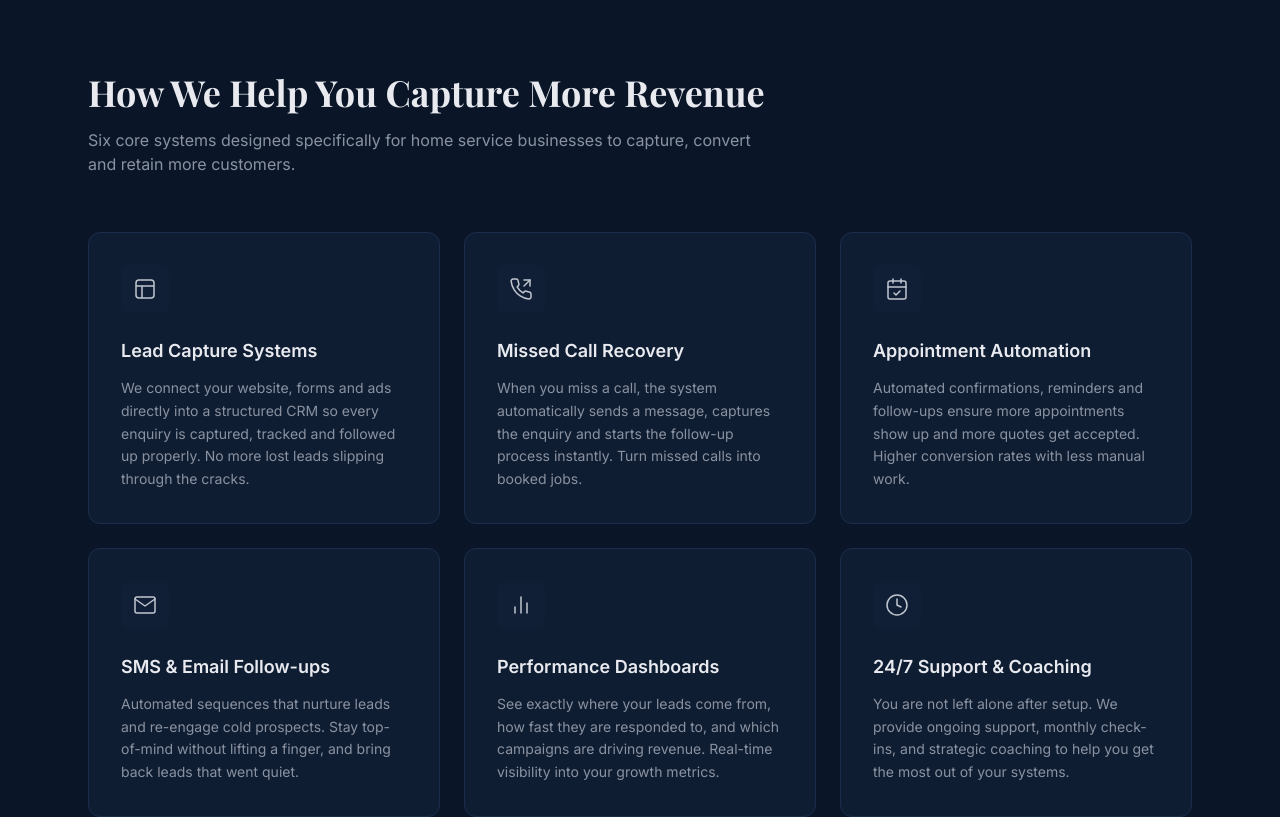
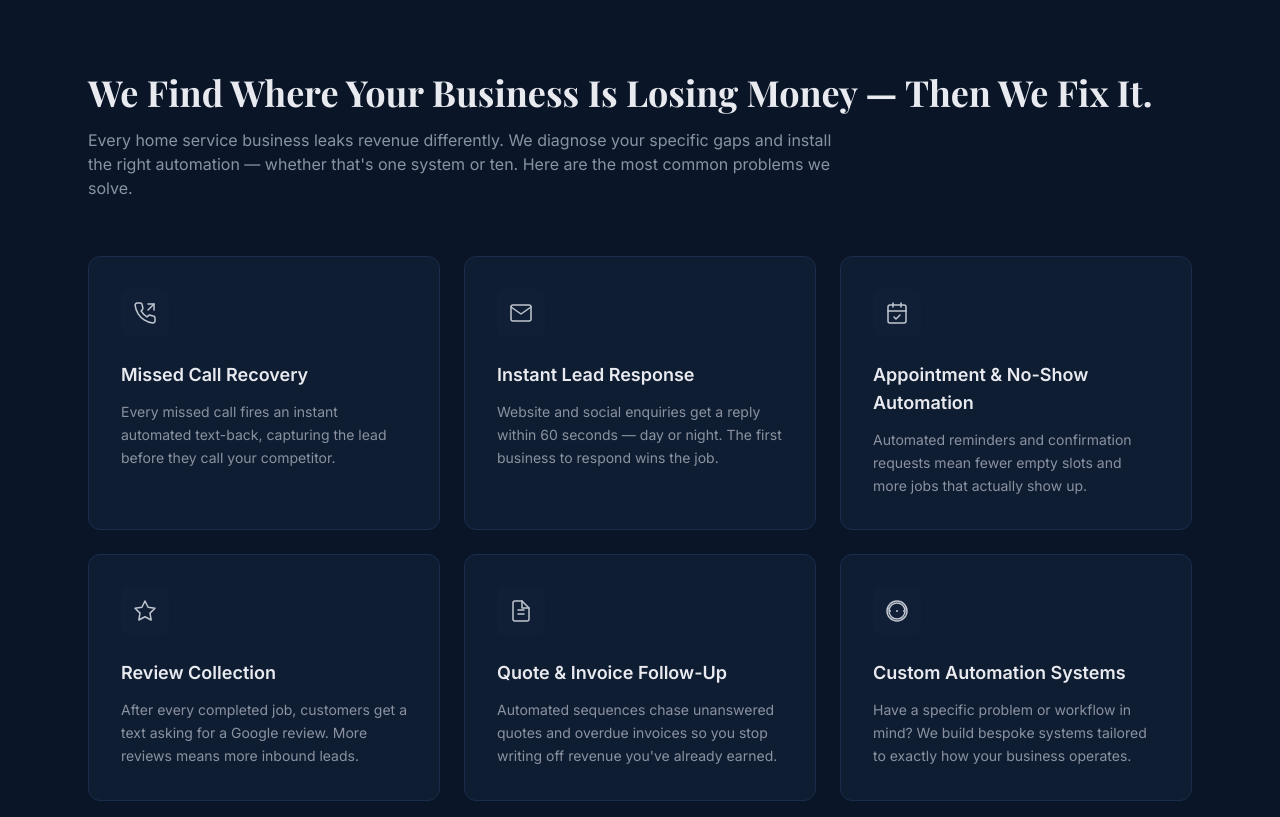
Before and after one commit to helloplatinummarketing-png/v0-platinum-marketing-agency, a Next.js app: page / in a window 1280 px wide. Shown: the part 1660-2477 px from the top of the page. Built offline with nearby package versions, Linux system fonts and the light colour scheme; a web font is replaced by a local one.

Commit message:
feat: update services section with new heading and cards
Replace services section with new heading, subheading, and cards.

```diff
--- a/components/services.tsx
+++ b/components/services.tsx
@@ -1,19 +1,8 @@
 const services = [
-  {
-    title: "Lead Capture Systems",
-    description:
-      "We connect your website, forms and ads directly into a structured CRM so every enquiry is captured, tracked and followed up properly. No more lost leads slipping through the cracks.",
-    icon: (
-      <svg width="24" height="24" viewBox="0 0 24 24" fill="none" className="text-primary">
-        <rect x="3" y="3" width="18" height="18" rx="3" stroke="currentColor" strokeWidth="1.5" />
-        <path d="M3 9h18M9 9v12" stroke="currentColor" strokeWidth="1.5" />
-      </svg>
-    ),
-  },
   {
     title: "Missed Call Recovery",
     description:
-      "When you miss a call, the system automatically sends a message, captures the enquiry and starts the follow-up process instantly. Turn missed calls into booked jobs.",
+      "Every missed call fires an instant automated text-back, capturing the lead before they call your competitor.",
     icon: (
       <svg width="24" height="24" viewBox="0 0 24 24" fill="none" className="text-primary">
         <path
@@ -29,21 +18,9 @@ const services = [
     ),
   },
   {
-    title: "Appointment Automation",
+    title: "Instant Lead Response",
     description:
-      "Automated confirmations, reminders and follow-ups ensure more appointments show up and more quotes get accepted. Higher conversion rates with less manual work.",
-    icon: (
-      <svg width="24" height="24" viewBox="0 0 24 24" fill="none" className="text-primary">
-        <rect x="3" y="4" width="18" height="18" rx="2" stroke="currentColor" strokeWidth="1.5" />
-        <path d="M16 2v4M8 2v4M3 10h18" stroke="currentColor" strokeWidth="1.5" strokeLinecap="round" />
-        <path d="M9 16l2 2 4-4" stroke="currentColor" strokeWidth="1.5" strokeLinecap="round" strokeLinejoin="round" />
-      </svg>
-    ),
-  },
-  {
-    title: "SMS & Email Follow-ups",
-    description:
-      "Automated sequences that nurture leads and re-engage cold prospects. Stay top-of-mind without lifting a finger, and bring back leads that went quiet.",
+      "Website and social enquiries get a reply within 60 seconds — day or night. The first business to respond wins the job.",
     icon: (
       <svg width="24" height="24" viewBox="0 0 24 24" fill="none" className="text-primary">
         <path
@@ -58,27 +35,49 @@ const services = [
     ),
   },
   {
-    title: "Performance Dashboards",
+    title: "Appointment & No-Show Automation",
     description:
-      "See exactly where your leads come from, how fast they are responded to, and which campaigns are driving revenue. Real-time visibility into your growth metrics.",
+      "Automated reminders and confirmation requests mean fewer empty slots and more jobs that actually show up.",
     icon: (
       <svg width="24" height="24" viewBox="0 0 24 24" fill="none" className="text-primary">
-        <path d="M18 20V10M12 20V4M6 20v-6" stroke="currentColor" strokeWidth="1.5" strokeLinecap="round" strokeLinejoin="round" />
+        <rect x="3" y="4" width="18" height="18" rx="2" stroke="currentColor" strokeWidth="1.5" />
+        <path d="M16 2v4M8 2v4M3 10h18" stroke="currentColor" strokeWidth="1.5" strokeLinecap="round" />
+        <path d="M9 16l2 2 4-4" stroke="currentColor" strokeWidth="1.5" strokeLinecap="round" strokeLinejoin="round" />
       </svg>
     ),
   },
   {
-    title: "24/7 Support & Coaching",
+    title: "Review Collection",
     description:
-      "You are not left alone after setup. We provide ongoing support, monthly check-ins, and strategic coaching to help you get the most out of your systems.",
+      "After every completed job, customers get a text asking for a Google review. More reviews means more inbound leads.",
     icon: (
       <svg width="24" height="24" viewBox="0 0 24 24" fill="none" className="text-primary">
-        <path
-          d="M12 22c5.523 0 10-4.477 10-10S17.523 2 12 2 2 6.477 2 12s4.477 10 10 10z"
-          stroke="currentColor"
-          strokeWidth="1.5"
-        />
-        <path d="M12 6v6l4 2" stroke="currentColor" strokeWidth="1.5" strokeLinecap="round" strokeLinejoin="round" />
+        <path d="M12 2l3.09 6.26L22 9.27l-5 4.87 1.18 6.88L12 17.77l-6.18 3.25L7 14.14 2 9.27l6.91-1.01L12 2z" stroke="currentColor" strokeWidth="1.5" strokeLinecap="round" strokeLinejoin="round" />
+      </svg>
+    ),
+  },
+  {
+    title: "Quote & Invoice Follow-Up",
+    description:
+      "Automated sequences chase unanswered quotes and overdue invoices so you stop writing off revenue you've already earned.",
+    icon: (
+      <svg width="24" height="24" viewBox="0 0 24 24" fill="none" className="text-primary">
+        <path d="M13 2H6a2 2 0 00-2 2v16a2 2 0 002 2h12a2 2 0 002-2V9z" stroke="currentColor" strokeWidth="1.5" strokeLinecap="round" strokeLinejoin="round" />
+        <path d="M13 2v7h7" stroke="currentColor" strokeWidth="1.5" strokeLinecap="round" strokeLinejoin="round" />
+        <path d="M9 15h6M9 11h6" stroke="currentColor" strokeWidth="1.5" strokeLinecap="round" strokeLinejoin="round" />
+      </svg>
+    ),
+  },
+  {
+    title: "Custom Automation Systems",
+    description:
+      "Have a specific problem or workflow in mind? We build bespoke systems tailored to exactly how your business operates.",
+    icon: (
+      <svg width="24" height="24" viewBox="0 0 24 24" fill="none" className="text-primary">
+        <circle cx="12" cy="12" r="1" fill="currentColor" />
+        <circle cx="19" cy="12" r="1" fill="currentColor" />
+        <circle cx="5" cy="12" r="1" fill="currentColor" />
+        <path d="M12 2a10 10 0 100 20 10 10 0 000-20zm0 18a8 8 0 110-16 8 8 0 010 16z" stroke="currentColor" strokeWidth="1.5" strokeLinecap="round" strokeLinejoin="round" />
       </svg>
     ),
   },
@@ -89,10 +88,10 @@ export function Services() {
     <section id="services" className="bg-background py-24">
       <div className="mx-auto max-w-6xl px-6">
         <h2 className="font-serif text-3xl font-bold text-foreground md:text-4xl text-balance">
-          How We Help You Capture More Revenue
+          We Find Where Your Business Is Losing Money — Then We Fix It.
         </h2>
-        <p className="mt-4 max-w-2xl text-muted-foreground">
-          Six core systems designed specifically for home service businesses to capture, convert and retain more customers.
+        <p className="mt-4 max-w-3xl text-muted-foreground">
+          Every home service business leaks revenue differently. We diagnose your specific gaps and install the right automation — whether that's one system or ten. Here are the most common problems we solve.
         </p>
         <div className="mt-14 grid gap-6 sm:grid-cols-2 lg:grid-cols-3">
           {services.map((service) => (
```
